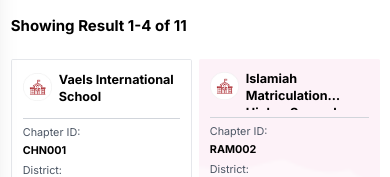
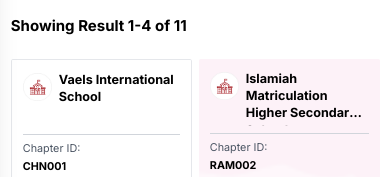
Before and after one commit to Rathees20/Youngvox, a React (Vite) app: page /chapters in a window 390 px wide. Shown: the part 594-771 px from the top of the page. Built offline with nearby package versions, Linux system fonts and the light colour scheme.

Commit message:
Update ChaptersPage.jsx

```diff
--- a/src/components/Chapters/ChaptersPage.jsx
+++ b/src/components/Chapters/ChaptersPage.jsx
@@ -133,6 +133,7 @@
   const startIndex = (currentPage - 1) * cardsPerPage;
   const endIndex = startIndex + cardsPerPage;
   const displayedSchools = filteredSchools.slice(startIndex, endIndex);
+  const isMobileView = cardsPerPage === 4;
   const [heroRef, heroVisible] = useScrollAnimation({ once: true });
   const [searchRef, searchVisible] = useScrollAnimation({ once: true });
   const [resultsRef, resultsVisible] = useScrollAnimation({ once: true });
@@ -315,10 +316,10 @@
                         />
                         <h3
                           title={school.name}
-                          className="text-sm sm:text-lg font-bold text-black leading-snug min-h-[40px] sm:min-h-[52px] overflow-hidden"
+                          className="text-sm sm:text-lg font-bold text-black leading-snug min-h-[56px] sm:min-h-[52px] overflow-hidden break-words"
                           style={{
                             display: '-webkit-box',
-                            WebkitLineClamp: 2,
+                            WebkitLineClamp: isMobileView ? 3 : 2,
                             WebkitBoxOrient: 'vertical',
                           }}
                         >
```
